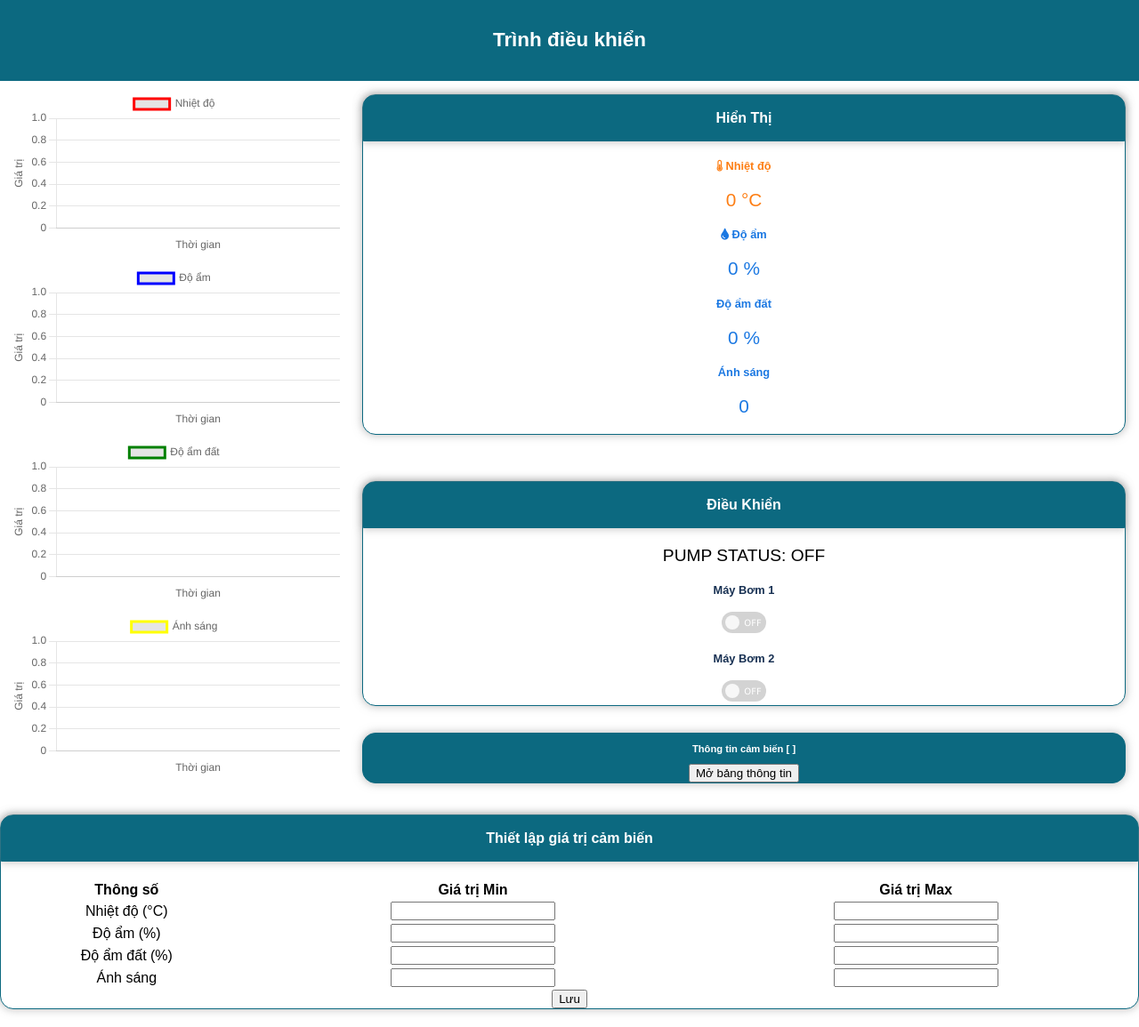
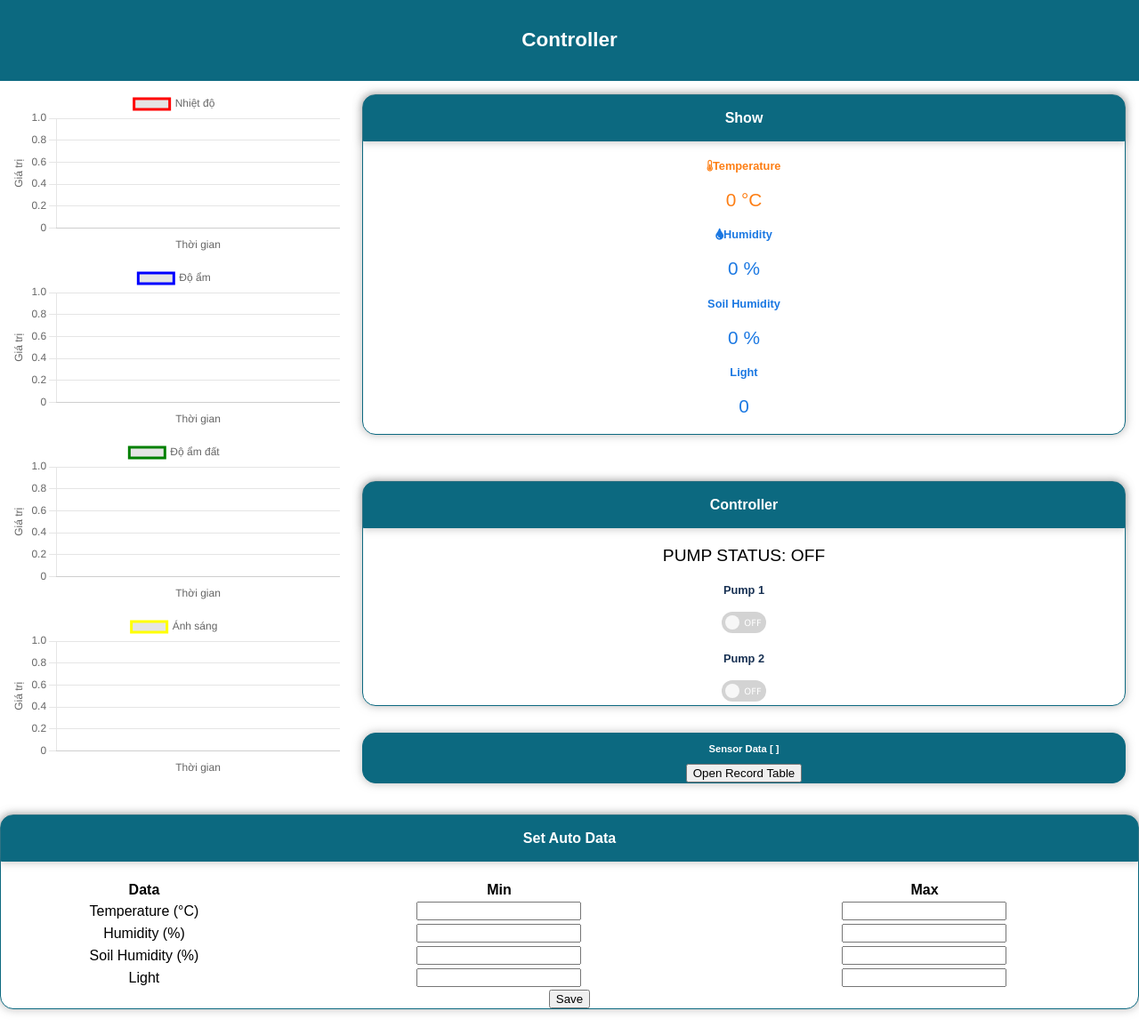
Before and after one commit to VoTanTai-dp/Arduino-Website, a PHP site: page /home.php in a window 1280 px wide. Shown: the whole page at 89% size. Run offline with PHP 8.4, Linux system fonts and the light colour scheme; data that the repository does not hold is empty.

Commit message:
Better UI - Issue #1

```diff
--- /dev/null
+++ b/SSE.php
@@ -0,0 +1,48 @@
+<?php
+header('Content-Type: text/event-stream');
+header('Cache-Control: no-cache');
+include 'database.php';
+
+// Kết nối cơ sở dữ liệu
+$pdo = Database::connect();
+
+// Kiểm tra kết nối
+if (!$pdo) {
+    echo "data: " . json_encode(['error' => 'Không thể kết nối đến cơ sở dữ liệu']) . "\n\n";
+    exit();
+}
+
+// Vòng lặp gửi dữ liệu liên tục mỗi giây
+while (true) {
+    // SQL Query để lấy dữ liệu mới nhất từ bảng
+    $sql = 'SELECT * FROM esp32_dht11_leds_update ORDER BY id DESC LIMIT 1';
+
+    try {
+        foreach ($pdo->query($sql) as $row) {
+            // Lấy giá trị thời gian từ cơ sở dữ liệu
+            $data = [
+                'temperature' => $row['temperature'],
+                'humidity' => $row['humidity'],
+                'soil' => $row['soil'],
+                'light' => $row['light'],
+                'time' => $row['time'], // Thời gian từ cơ sở dữ liệu
+                'LED_01' => $row['LED_01']
+            ];
+
+            // Gửi dữ liệu dưới dạng JSON
+            echo "data: " . json_encode($data) . "\n\n";
+            ob_flush();
+            flush();
+        }
+    } catch (PDOException $e) {
+        echo "data: " . json_encode(['error' => $e->getMessage()]) . "\n\n";
+        ob_flush();
+        flush();
+    }
+
+    // Đợi 1 giây trước khi lặp lại
+    sleep(1);
+}
+
+// Đóng kết nối cơ sở dữ liệu
+Database::disconnect();
--- a/home.php
+++ b/home.php
@@ -2,7 +2,7 @@
 <html>
 
 <head>
-    <title>Trình điều khiển</title>
+    <title>Controller</title>
     <meta name="viewport" content="width=device-width, initial-scale=1">
 
     <!-- Thư viện Font Awesome -->
@@ -186,7 +186,7 @@
 
 <body>
     <div class="topnav">
-        <h3>Trình điều khiển</h3>
+        <h3>Controller</h3>
     </div>
 
     <div class="container">
@@ -207,17 +207,17 @@
                     <!-- == MONITORING ======================================================================================== -->
                     <div class="card">
                         <div class="card header">
-                            <h3 style="font-size: 1rem;">Hiển Thị</h3>
+                            <h3 style="font-size: 1rem;">Show</h3>
                         </div>
 
                         <!-- Hiển thị các giá trị -->
-                        <h4 class="temperatureColor"><i class="fas fa-thermometer-half"></i> Nhiệt độ</h4>
+                        <h4 class="temperatureColor"><i class="fas fa-thermometer-half"></i>Temperature</h4>
                         <p class="temperatureColor"><span class="reading"><span id="ESP32_01_Temp"></span> &deg;C</span></p>
-                        <h4 class="humidityColor"><i class="fas fa-tint"></i> Độ ẩm</h4>
+                        <h4 class="humidityColor"><i class="fas fa-tint"></i>Humidity</h4>
                         <p class="humidityColor"><span class="reading"><span id="ESP32_01_Humd"></span> &percnt;</span></p>
-                        <h4 class="humidityColor">Độ ẩm đất</h4>
+                        <h4 class="humidityColor">Soil Humidity</h4>
                         <p class="humidityColor"><span class="reading"><span id="ESP32_01_soil"></span> &percnt;</span></p>
-                        <h4 class="humidityColor">Ánh sáng</h4>
+                        <h4 class="humidityColor">Light</h4>
                         <p class="humidityColor"><span class="reading"><span id="ESP32_01_light"></span></p>
                     </div>
                     <!-- ======================================================================================================= -->
@@ -225,17 +225,17 @@
                     <!-- == CONTROLLING ======================================================================================== -->
                     <div class="card">
                         <div class="card header">
-                            <h3 style="font-size: 1rem;">Điều Khiển</h3>
+                            <h3 style="font-size: 1rem;">Controller</h3>
                         </div>
                         <p>PUMP STATUS: <span id="led-status">OFF</span></p>
 
                         <!-- Nút điều khiển -->
-                        <h4 class="LEDColor"> Máy Bơm 1</h4>
+                        <h4 class="LEDColor">Pump 1</h4>
                         <label class="switch">
                             <input type="checkbox" id="ESP32_01_TogLED_01" onclick="GetTogBtnLEDState('ESP32_01_TogLED_01')">
                             <div class="sliderTS"></div>
                         </label>
-                        <h4 class="LEDColor"> Máy Bơm 2</h4>
+                        <h4 class="LEDColor">Pump 2</h4>
                         <label class="switch">
                             <input type="checkbox" id="ESP32_01_TogLED_02" onclick="GetTogBtnLEDState('ESP32_01_TogLED_02')">
                             <div class="sliderTS"></div>
@@ -249,8 +249,8 @@
             <div class="content">
                 <div class="cards">
                     <div class="card header" style="border-radius: 15px;">
-                        <h3 style="font-size: 0.7rem;">Thông tin cảm biến [ <span id="ESP32_01_LTRD"></span> ]</h3>
-                        <button onclick="window.open('recordtable.php', '_blank');">Mở bảng thông tin</button>
+                        <h3 style="font-size: 0.7rem;">Sensor Data [ <span id="ESP32_01_LTRD"></span> ]</h3>
+                        <button onclick="window.open('recordtable.php', '_blank');">Open Record Table</Table></button>
                     </div>
                 </div>
             </div>
@@ -259,38 +259,38 @@
     <!-- == INPUT SENSOR PARAMETERS ================================================= -->
     <div class="card">
         <div class="card header">
-            <h3 style="font-size: 1rem;">Thiết lập giá trị cảm biến</h3>
+            <h3 style="font-size: 1rem;">Set Auto Data</h3>
         </div>
 
         <form id="sensorLimitsForm">
             <table style="width: 100%;">
                 <tr>
-                    <th>Thông số</th>
-                    <th>Giá trị Min</th>
-                    <th>Giá trị Max</th>
+                    <th>Data</th>
+                    <th>Min</th>
+                    <th>Max</th>
                 </tr>
                 <tr>
-                    <td>Nhiệt độ (&deg;C)</td>
+                    <td>Temperature (&deg;C)</td>
                     <td><input type="number" id="tempMin" name="tempMin" step="0.1"></td>
                     <td><input type="number" id="tempMax" name="tempMax" step="0.1"></td>
                 </tr>
                 <tr>
-                    <td>Độ ẩm (%)</td>
+                    <td>Humidity (%)</td>
                     <td><input type="number" id="humidityMin" name="humidityMin" step="1"></td>
                     <td><input type="number" id="humidityMax" name="humidityMax" step="1"></td>
                 </tr>
                 <tr>
-                    <td>Độ ẩm đất (%)</td>
+                    <td>Soil Humidity (%)</td>
                     <td><input type="number" id="soilMin" name="soilMin" step="1"></td>
                     <td><input type="number" id="soilMax" name="soilMax" step="1"></td>
                 </tr>
                 <tr>
-                    <td>Ánh sáng</td>
+                    <td>Light</td>
                     <td><input type="number" id="lightMin" name="lightMin" step="1"></td>
                     <td><input type="number" id="lightMax" name="lightMax" step="1"></td>
                 </tr>
             </table>
-            <button type="button" onclick="saveSensorLimits()">Lưu</button>
+            <button type="button" onclick="saveSensorLimits()">Save</button>
         </form>
     </div>
     <!-- =========================================================================== -->
```
